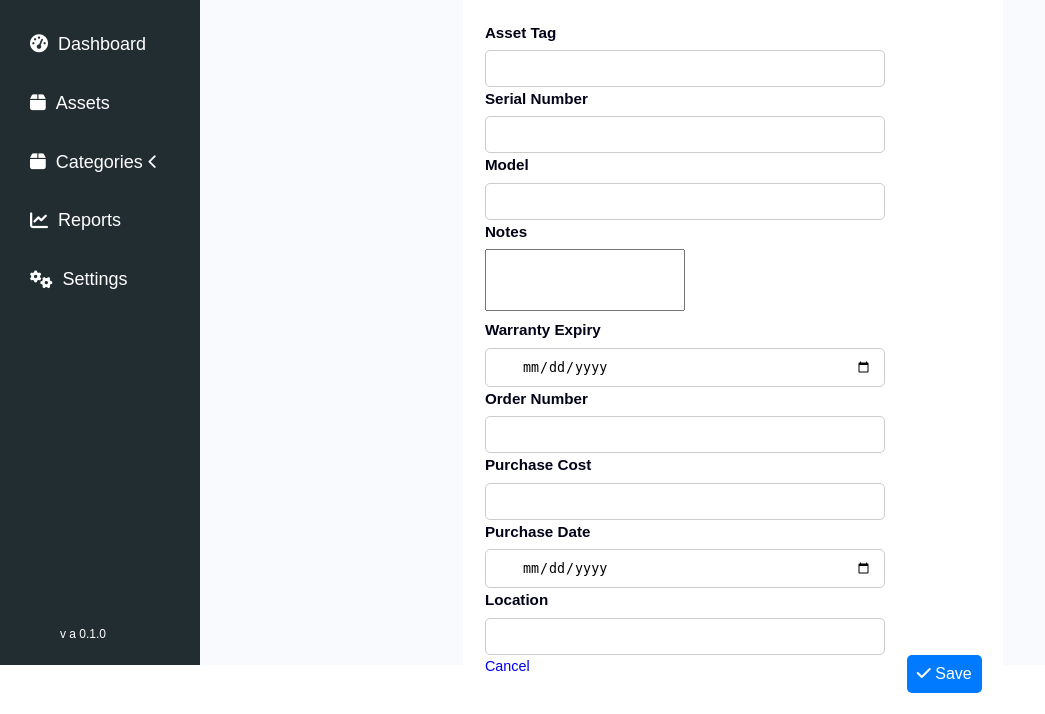
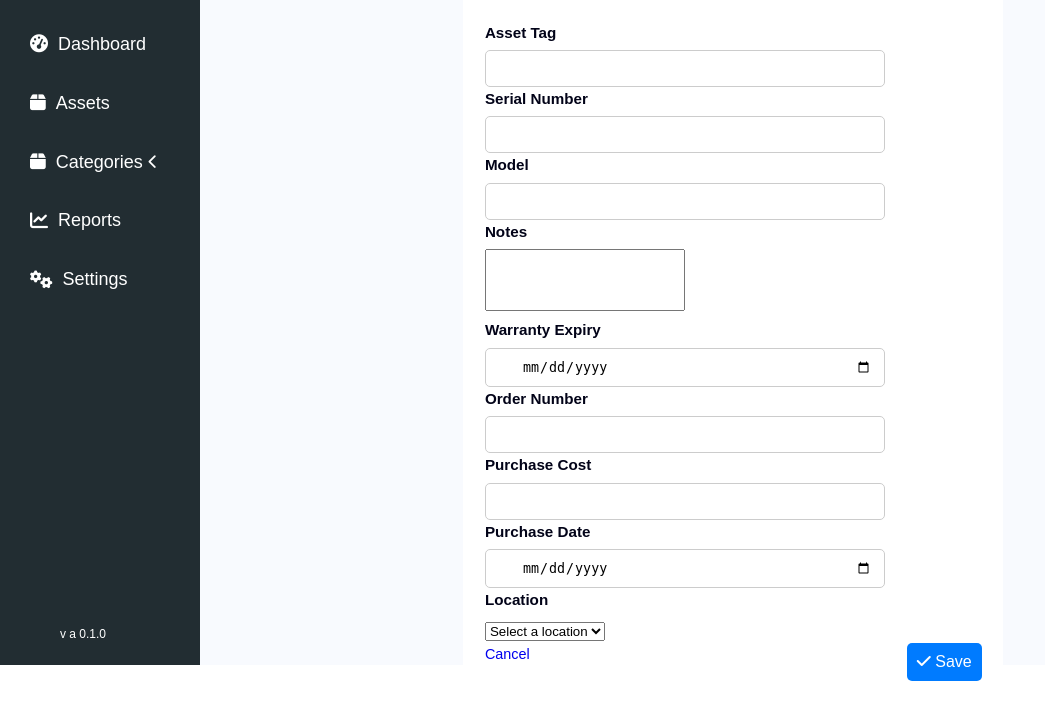
Before and after one commit to Bonzay993/Assety, a Flask app: page /asset-properties in a window 1280 px wide. Shown: the part 135-849 px from the top of the page, without its empty margins (0-1045 px from the left). After the commit the page ends 816 px from the top, so only its background shows below. Run offline with Flask 3, Linux system fonts and the light colour scheme; parts of the project's set-up code (start-up, migrations or seed data) failed here and were passed over; some libraries are stand-ins or nearby versions.

Commit message:
Now the edit asset has the dropdown locations box

```diff
--- a/app.py
+++ b/app.py
@@ -390,6 +390,7 @@ def save_asset():
     purchase_date = request.form['purchase-date']
     location = request.form['location']  # Capture selected location
 
+
     asset_data = {
         'asset': True,
         'asset_tag': asset_tag,
@@ -454,13 +455,14 @@ def asset_properties():
         client = MongoClient(app.config["MONGO_URI"])
         db = client[app.config["MONGO_DBNAME"]]
         company_collection = db[session.get('company', 'default_company')]
+        locations = list(company_collection.find({"location": True}))
 
         asset = company_collection.find_one({"_id": ObjectId(asset_id)})  # Fetch asset
 
         if asset:
-            return render_template("asset-properties.html", asset=asset)
+            return render_template("asset-properties.html", asset=asset, locations=locations)
 
-    return render_template("asset-properties.html", asset=None)  # If no asset ID, load empty form
+    return render_template("asset-properties.html", asset=None,)  # If no asset ID, load empty form
 
 
 @app.route('/delete_asset/<asset_id>', methods=['POST'])
--- a/templates/asset-properties.html
+++ b/templates/asset-properties.html
@@ -50,7 +50,12 @@
 
             <div class="form-group">
                 <label for="location">Location</label>
-                <input type="number" id="location" name="location" value="{{ asset.location }}">
+                <select id="location" name="location" required>
+                    <option value="">Select a location</option>
+                    {% for location in locations %}
+                        <option value="{{ location.location_tag }}">{{ location.location_tag }}</option>
+                    {% endfor %}
+                </select>
             </div>
 
             <div class="form-actions">
@@ -62,9 +67,9 @@
 
 
     <script>
-        // Optional: You can add JavaScript validation if needed
+
         document.getElementById('asset-form').addEventListener('submit', function(event) {
-            // Example: prevent form submission if required fields are missing or invalid
+            //  prevent form submission if required fields are missing or invalid
             const form = event.target;
             const fields = form.querySelectorAll('[required]');
             let valid = true;
```
